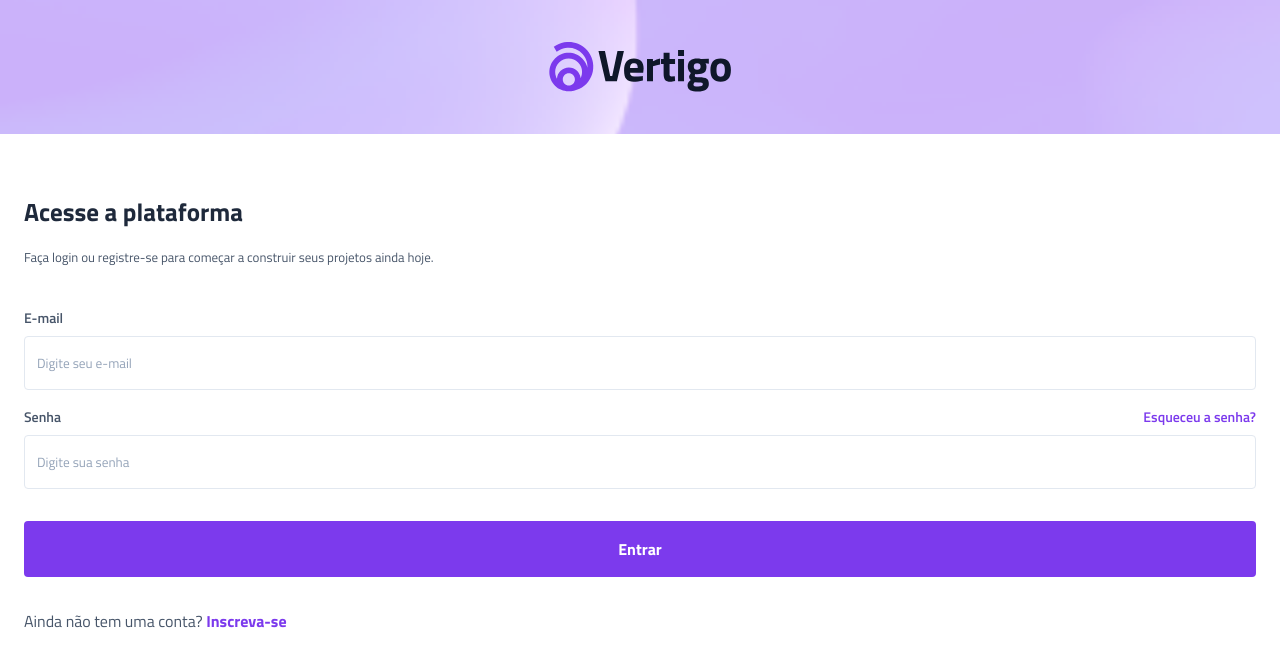
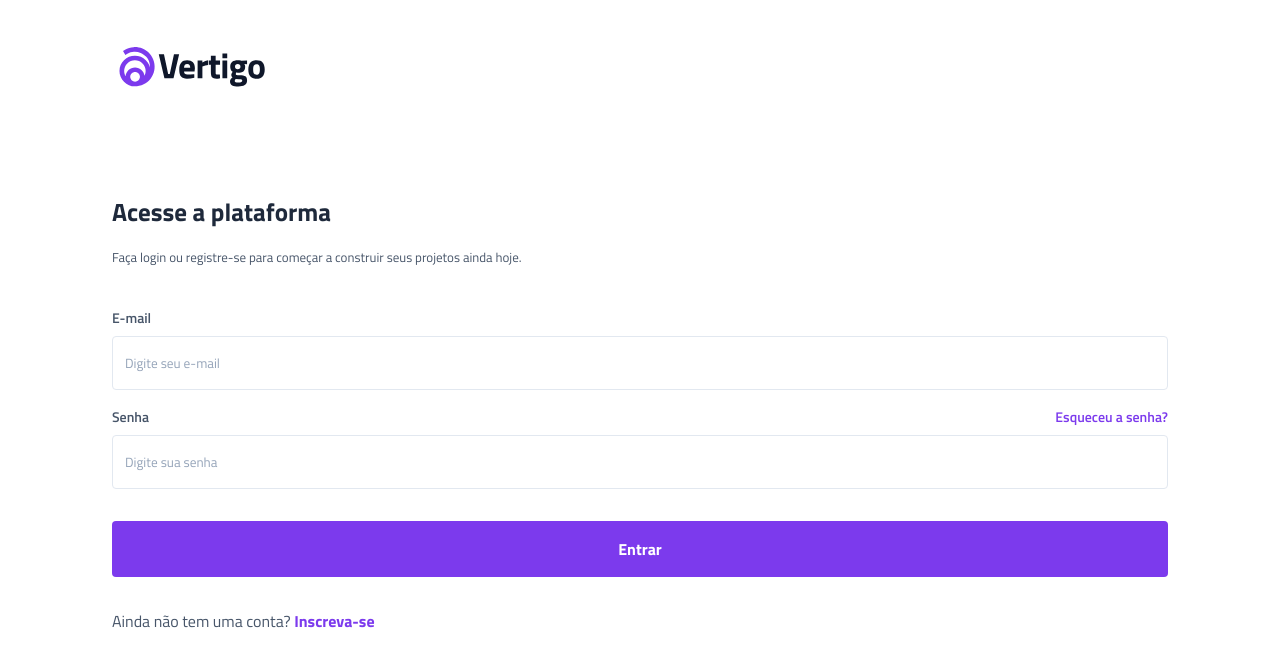
Before and after one commit to David-fj/projeto-vertigo, a plain HTML site: page index.html in a window 1280 px wide. Drawn offline with Linux system fonts and the light colour scheme.

Commit message:
primeiros ajustes do desktop

```diff
--- a/style.css
+++ b/style.css
@@ -113,3 +113,19 @@ main {
     font-weight: 700;
     font-size: 1rem;
 }
+
+@media(min-width: 1000px){
+    header {
+        background: none;
+        justify-content: flex-start;
+        padding-inline: 7rem;
+    }
+
+    header img {
+        width: 10rem;
+    }
+
+    main {
+        padding-inline: 7rem;
+    }
+}
```
Also changed, not shown: imagens/bg-desktop.png (added).
